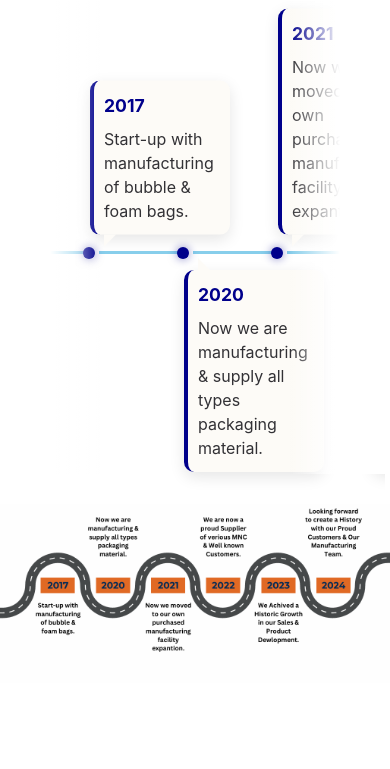
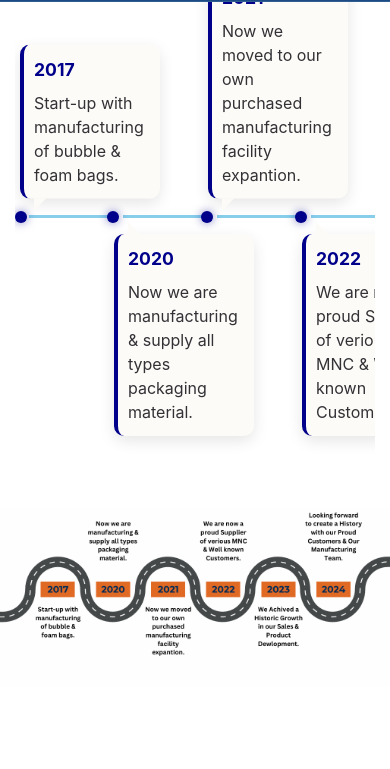
Before and after one commit to nikhilnc1/SP_Industries, a website: page src/index.html in a window 390 px wide. Shown: the part 75-844 px from the top of the page. Drawn offline with Linux system fonts and the light colour scheme.

Commit message:
Addition in codebase

```diff
--- a/src/home.css
+++ b/src/home.css
@@ -62,11 +62,15 @@ p, span, a {
 
 
 .header {
-    position: sticky;
+    background-color: #1a4b84; /* Professional navy blue color */
+    color: #ffffff;
+    position: fixed;
+    left: 0;
     top: 0;
     width: 100%;
-    z-index: 10;
-    /* background-color: #1a4b84; */
+    z-index: 999;
+    border-bottom: 1px solid rgba(255, 255, 255, 0.1);
+    transition: all 0.3s ease;
     padding: 10px;
 }
 
@@ -109,7 +113,7 @@ p, span, a {
     text-decoration: none;
     text-transform: capitalize;
     font-size: 16px;
-    /* color: #F5EDED; */
+    color: #ffffff;
     line-height: 1.5;
     display: block;
 }
@@ -437,8 +441,6 @@ p, span, a {
     --timeline-line: #87CEEB;
     --timeline-dot: #00008B;
     --timeline-card: #FDFBF7;
-    --timeline-gradient: rgba(255, 255, 255, 1) 0%, rgba(255, 255, 255, 1) 50%,
-        rgba(255, 255, 255, 0) 100%;
 }
 
 *,
@@ -478,29 +480,14 @@ body {
     white-space: nowrap;
     max-width: 100%;
     padding: 0;
-    margin: 0;
+    margin: 80px 40px;
     display: block;
     background: var(--timeline-bg);
 }
 
 .timeline::before,
 .timeline::after {
-    content: "";
-    position: absolute;
-    top: 0;
-    bottom: 30px;
-    width: 100px;
-    z-index: 2;
-}
-
-.timeline::after {
-    right: 0;
-    background: linear-gradient(270deg, var(--timeline-gradient));
-}
-
-.timeline::before {
-    left: 0;
-    background: linear-gradient(90deg, var(--timeline-gradient));
+    display: none;
 }
 
 .timeline .info {
@@ -632,7 +619,7 @@ body {
   –––––––––––––––––––––––––––––––––––––––––––––––––– */
 @media screen and (max-width: 800px) {
     .timeline {
-        padding: 0 5px;
+        margin: 60px 20px;
     }
 
     .timeline ol li {
@@ -666,6 +653,9 @@ body {
 }
 
 @media screen and (max-width: 500px) {
+    .timeline {
+        margin: 40px 15px;
+    }
     .timeline ol li {
         width: 80px;
     }
@@ -686,3 +676,41 @@ body {
         width: auto;
     }
 }
+
+.timeline ol li:first-child {
+    width: auto;
+    background: transparent;
+}
+
+.timeline ol li:first-child::after {
+    left: 0;
+}
+
+.timeline ol li:first-child div {
+    left: 7px;
+}
+
+@media screen and (max-width: 800px) {
+    .timeline ol li:first-child::after {
+        left: 0;
+    }
+
+    .timeline ol li:first-child div {
+        left: 5px;
+    }
+}
+
+@media screen and (max-width: 500px) {
+    .timeline ol li:first-child div {
+        left: 5px;
+    }
+}
+
+.header a {
+    color: #ffffff;
+    text-decoration: none;
+}
+
+.header .menu>ul>li>a:hover {
+    color: #ff6b00; /* Orange hover effect to match SP Industries color */
+}
```
